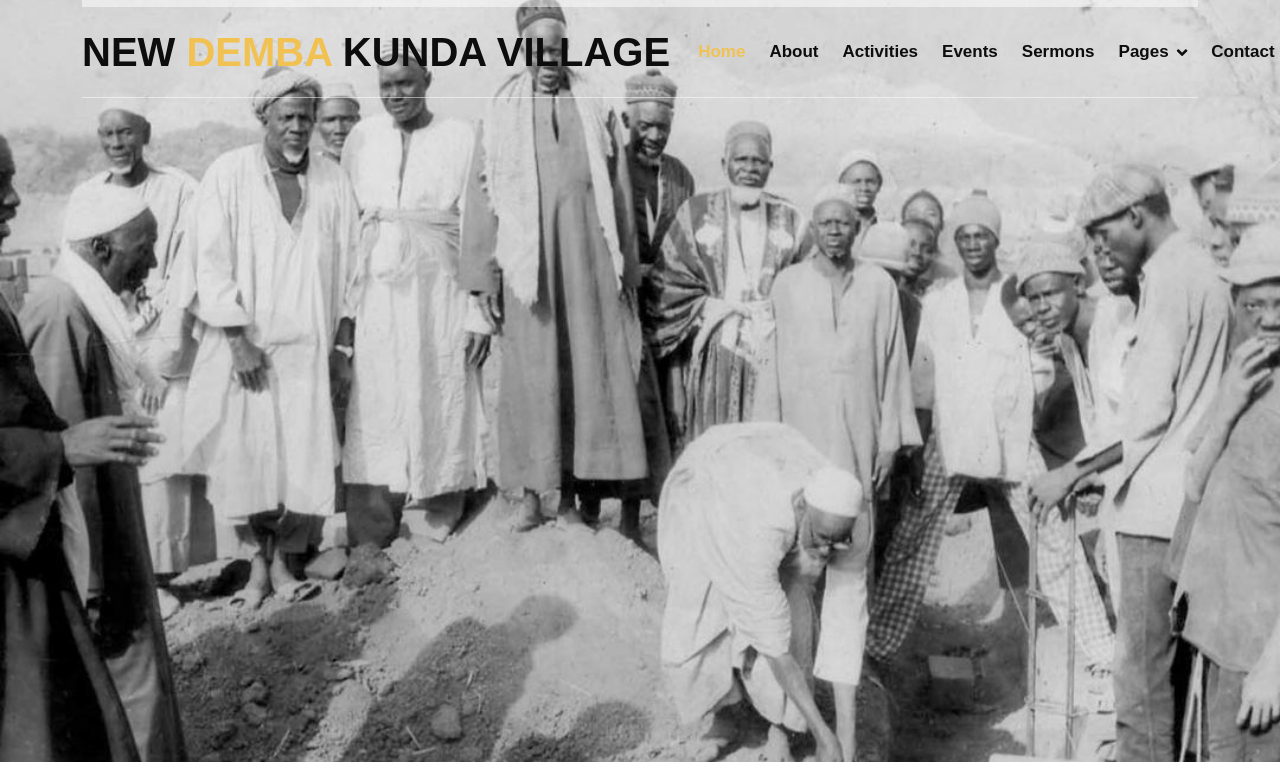
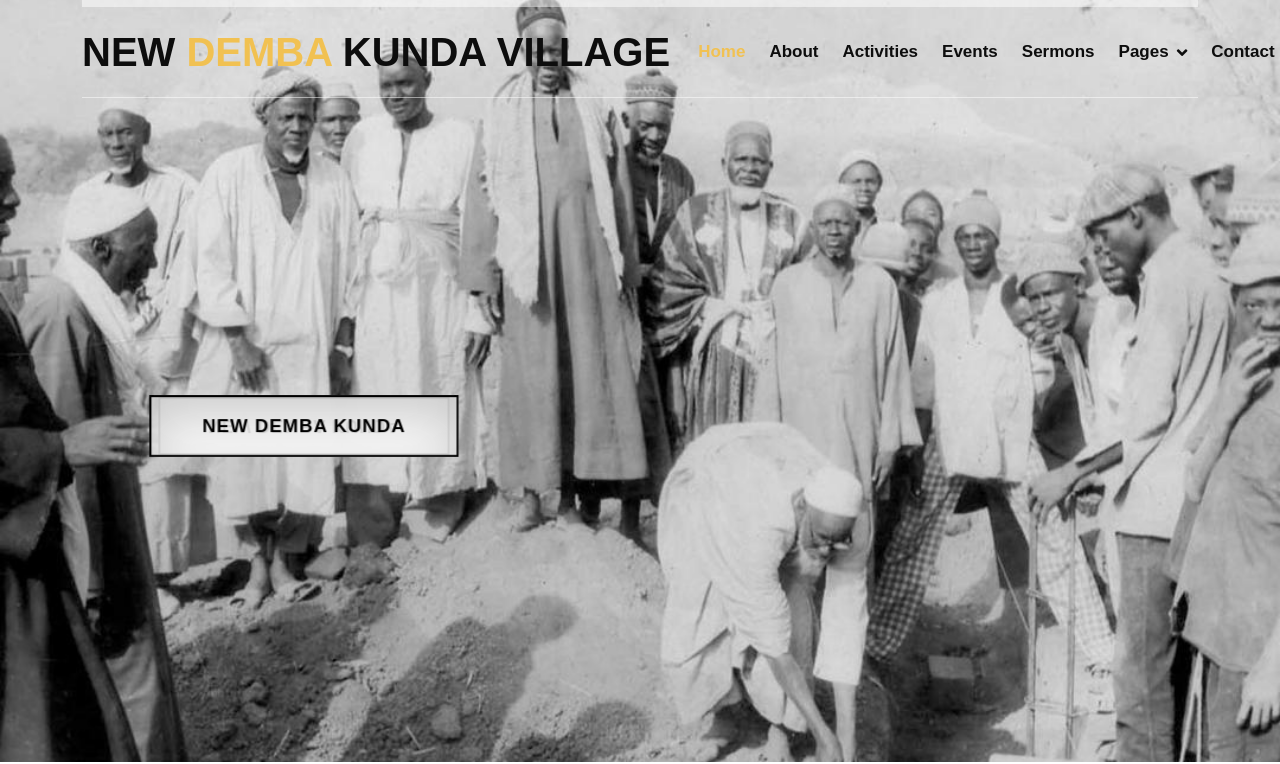
Before and after one commit to Malaminjagana/newdemba-kunda, a plain HTML site: page index.html in a window 1280 px wide. Shown: the part 38-802 px from the top of the page. Drawn offline with nearby package versions, Linux system fonts and the light colour scheme.

Commit message:
button to teh hero image

```diff
--- a/css/style.css
+++ b/css/style.css
@@ -196,6 +196,7 @@ h4, h5, h6, .h4, .h5, .h6 {
 
 /*** Hero Header ***/
 .hero-header {
+    position: relative;
     height: 100vh;
     padding-top: 15rem;
     padding-bottom: 6rem;
@@ -205,6 +206,29 @@ h4, h5, h6, .h4, .h5, .h6 {
 
 .hero-header .hero-img {
     display: none;
+}
+
+.hero .new-demba-btn {
+    position: absolute;
+    top: 58%;
+    left: 12%;
+    z-index: 10;
+    display: block;
+    width: 300px;
+    height: 60px;
+    text-decoration: none;
+    transition: 4s;
+    transform: translateY(-50%) perspective(1000px) rotateX(0deg);
+    transform-style: preserve-3d;
+}
+
+.hero .new-demba-btn:hover {
+    transform: translateY(-50%) perspective(1000px) rotateX(360deg);
+}
+
+.hero .new-demba-btn:hover span {
+    color: #fff !important;
+    background: rgba(3, 169, 244, 0.8) !important;
 }
 
 .hero-intro {
--- a/index.html
+++ b/index.html
@@ -102,8 +102,14 @@
 
 
         <!-- Hero Start -->
-        <div class="container-fluid hero-header">
-                <img src="img/hero.jpg" class="hero-img" alt="Historical group photo of New Demba Kunda Village community members">
+        <div class="container-fluid hero-header hero">
+            <img src="img/hero.jpg" class="hero-img" alt="Historical group photo of New Demba Kunda Village community members">
+            <a href="#" class="new-demba-btn">
+                <span style="position: absolute; top: 0; left: 0; width: 100%; height: 100%; display: flex; align-items: center; justify-content: center; color: #000; background: rgba(255, 255, 255, 0.9); font-family: sans-serif; text-transform: uppercase; font-size: 18px; font-weight: 700; letter-spacing: 1px; transition: 0.5s; border: 2px solid #000; box-sizing: border-box; box-shadow: inset 0 20px 50px rgba(0, 0, 0, 0.2); transform: rotateX(360deg) translateZ(30px); white-space: nowrap;">NEW DEMBA KUNDA</span>
+                <span style="position: absolute; top: 0; left: 0; width: 100%; height: 100%; display: flex; align-items: center; justify-content: center; color: #000; background: rgba(255, 255, 255, 0.9); font-family: sans-serif; text-transform: uppercase; font-size: 18px; font-weight: 700; letter-spacing: 1px; transition: 0.5s; border: 2px solid #000; box-sizing: border-box; box-shadow: inset 0 20px 50px rgba(0, 0, 0, 0.2); transform: rotateX(270deg) translateZ(30px); white-space: nowrap;">NEW DEMBA KUNDA</span>
+                <span style="position: absolute; top: 0; left: 0; width: 100%; height: 100%; display: flex; align-items: center; justify-content: center; color: #000; background: rgba(255, 255, 255, 0.9); font-family: sans-serif; text-transform: uppercase; font-size: 18px; font-weight: 700; letter-spacing: 1px; transition: 0.5s; border: 2px solid #000; box-sizing: border-box; box-shadow: inset 0 20px 50px rgba(0, 0, 0, 0.2); transform: rotateX(180deg) translateZ(30px); white-space: nowrap;">NEW DEMBA KUNDA</span>
+                <span style="position: absolute; top: 0; left: 0; width: 100%; height: 100%; display: flex; align-items: center; justify-content: center; color: #000; background: rgba(255, 255, 255, 0.9); font-family: sans-serif; text-transform: uppercase; font-size: 18px; font-weight: 700; letter-spacing: 1px; transition: 0.5s; border: 2px solid #000; box-sizing: border-box; box-shadow: inset 0 20px 50px rgba(0, 0, 0, 0.2); transform: rotateX(90deg) translateZ(30px); white-space: nowrap;">NEW DEMBA KUNDA</span>
+            </a>
         </div>
         <!-- Hero End -->
 
@@ -113,23 +119,7 @@
                 <div class="row">
                     <div class="col-lg-7">
                         <div class="hero-intro-inner animated zoomIn">
-                            <a href="#" style="position: relative; width: 300px; height: 60px; display: block; transition: 4s; transform-style: preserve-3d; transform: perspective(1000px) rotateX(0deg); text-decoration: none;">
-  <span style="position: absolute; top: 0; left: 0; width: 100%; height: 100%; display: flex; align-items: center; justify-content: center; color: #000; background: rgba(255, 255, 255, 0.9); font-family: sans-serif; text-transform: uppercase; font-size: 18px; font-weight: 700; letter-spacing: 1px; transition: 0.5s; border: 2px solid #000; box-sizing: border-box; box-shadow: inset 0 20px 50px rgba(0, 0, 0, 0.2); transform: rotateX(360deg) translateZ(30px); white-space: nowrap;">NEW DEMBA KUNDA</span>
-  <span style="position: absolute; top: 0; left: 0; width: 100%; height: 100%; display: flex; align-items: center; justify-content: center; color: #000; background: rgba(255, 255, 255, 0.9); font-family: sans-serif; text-transform: uppercase; font-size: 18px; font-weight: 700; letter-spacing: 1px; transition: 0.5s; border: 2px solid #000; box-sizing: border-box; box-shadow: inset 0 20px 50px rgba(0, 0, 0, 0.2); transform: rotateX(270deg) translateZ(30px); white-space: nowrap;">NEW DEMBA KUNDA</span>
-  <span style="position: absolute; top: 0; left: 0; width: 100%; height: 100%; display: flex; align-items: center; justify-content: center; color: #000; background: rgba(255, 255, 255, 0.9); font-family: sans-serif; text-transform: uppercase; font-size: 18px; font-weight: 700; letter-spacing: 1px; transition: 0.5s; border: 2px solid #000; box-sizing: border-box; box-shadow: inset 0 20px 50px rgba(0, 0, 0, 0.2); transform: rotateX(180deg) translateZ(30px); white-space: nowrap;">NEW DEMBA KUNDA</span>
-  <span style="position: absolute; top: 0; left: 0; width: 100%; height: 100%; display: flex; align-items: center; justify-content: center; color: #000; background: rgba(255, 255, 255, 0.9); font-family: sans-serif; text-transform: uppercase; font-size: 18px; font-weight: 700; letter-spacing: 1px; transition: 0.5s; border: 2px solid #000; box-sizing: border-box; box-shadow: inset 0 20px 50px rgba(0, 0, 0, 0.2); transform: rotateX(90deg) translateZ(30px); white-space: nowrap;">NEW DEMBA KUNDA</span>
-</a>
-
-<style>
-a:hover {
-  transform: perspective(1000px) rotateX(360deg) !important;
-}
-a:hover span {
-  color: #fff !important;
-  background: rgba(3, 169, 244, 0.8) !important;
-}
-</style>
-             <p class="fs-4 text-dark">WELCOME TO NEW DEMBA KUNDA VILLAGE</p>
+                                                        <p class="fs-4 text-dark">WELCOME TO NEW DEMBA KUNDA VILLAGE</p>
                             <h1 class="display-1 mb-5 text-dark">Purity Comes From Faith</h1>
                             <a href="" class="btn btn-primary py-3 px-5">Read More</a>
                         </div>
```
